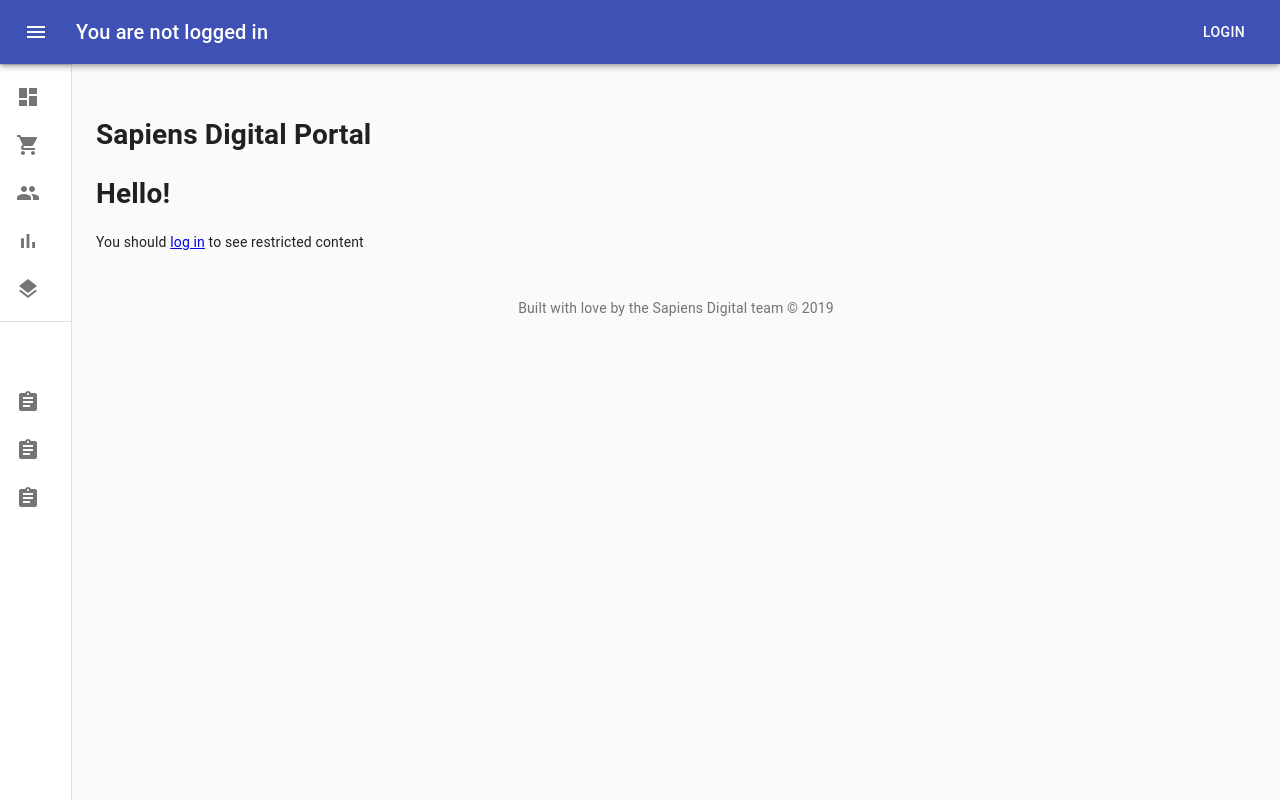
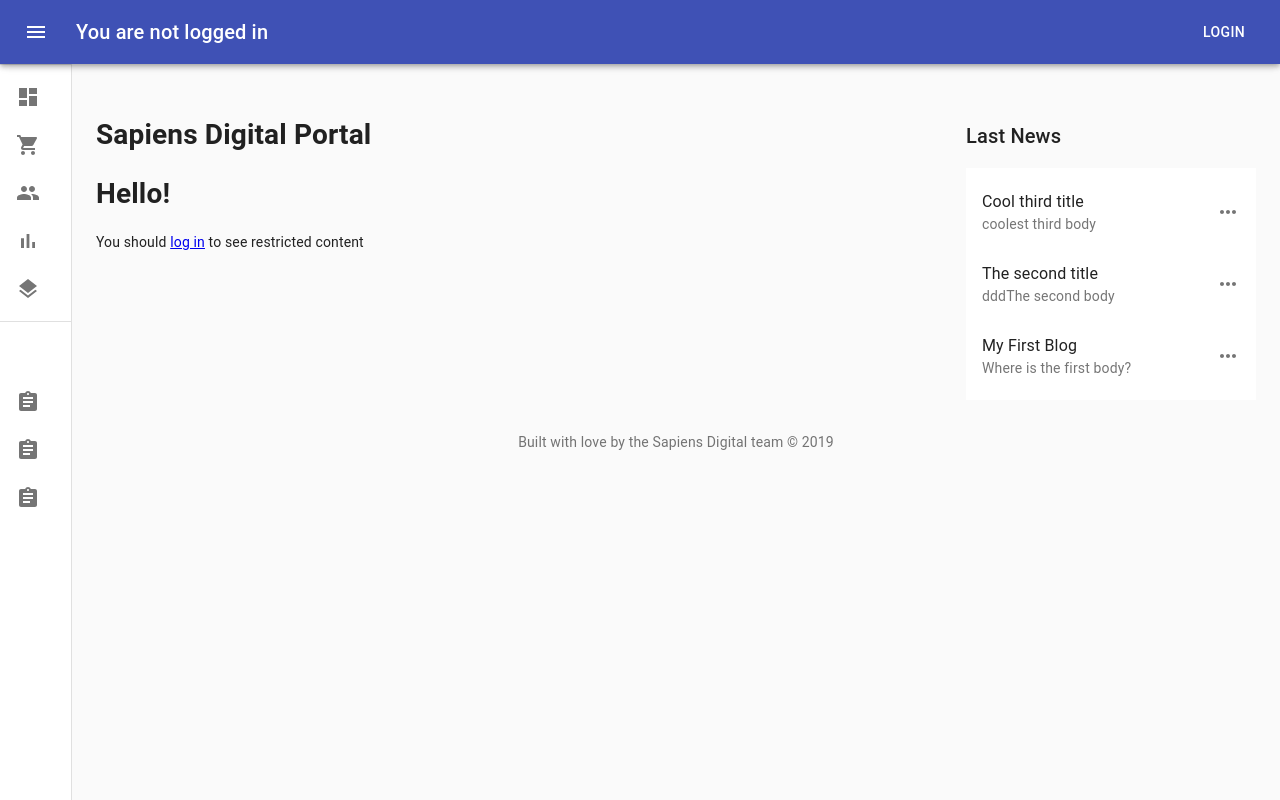
Before and after one commit to chertkovalex/gatsby-material-portal, a Gatsby site: page / in a window 1280 px wide. Built offline with nearby package versions, Linux system fonts and the light colour scheme; Gatsby itself is replaced by a stand-in of ours.

Commit message:
Add News List

```diff
--- /dev/null
+++ b/src/components/NewsList.js
@@ -0,0 +1,55 @@
+import React from 'react';
+import { Link } from 'gatsby';
+
+import { makeStyles } from '@material-ui/core/styles';
+import IconButton from '@material-ui/core/IconButton';
+import List from '@material-ui/core/List';
+import ListItem from '@material-ui/core/ListItem';
+import ListItemSecondaryAction from '@material-ui/core/ListItemSecondaryAction';
+import ListItemText from '@material-ui/core/ListItemText';
+import MoreHorizIcon from '@material-ui/icons/MoreHoriz';
+import Typography from '@material-ui/core/Typography';
+
+import useNewsData from '../hooks/NewsData';
+
+const useStyles = makeStyles(theme => ({
+  demo: {
+    backgroundColor: theme.palette.background.paper,
+  },
+  title: {
+    margin: theme.spacing(3, 0, 2),
+  },
+}));
+
+export default function NewsList() {
+  const newsData = useNewsData();
+  const classes = useStyles();
+
+  return (
+    <>
+      <Typography variant="h6" className={classes.title}>
+        Last News
+      </Typography>
+      <div className={classes.demo}>
+        <List>
+          {newsData.map(({ node }) => {
+            const { excerpt, frontmatter, id, fields } = node;
+            const { title } = frontmatter;
+            return (
+              <ListItem key={id}>
+                <ListItemText primary={title} secondary={excerpt} />
+                <ListItemSecondaryAction>
+                  <Link to={fields.slug}>
+                    <IconButton edge="end" aria-label="More">
+                      <MoreHorizIcon />
+                    </IconButton>
+                  </Link>
+                </ListItemSecondaryAction>
+              </ListItem>
+            );
+          })}
+        </List>
+      </div>
+    </>
+  );
+}
--- a/src/components/PrivateRoute.js
+++ b/src/components/PrivateRoute.js
@@ -15,6 +15,7 @@ const PrivateRoute = ({ component: Component, location, ...rest }) => {
 
 PrivateRoute.propTypes = {
   component: PropTypes.any.isRequired,
+  location: PropTypes.any,
 };
 
 export default PrivateRoute;
--- /dev/null
+++ b/src/hooks/NewsData.js
@@ -0,0 +1,30 @@
+import { graphql, useStaticQuery } from 'gatsby';
+
+const useNewsData = () => {
+  const newsData = useStaticQuery(
+    graphql`
+      query NEWS_DATA_QUERY {
+        allMarkdownRemark(sort: { order: DESC, fields: [frontmatter___date] }) {
+          edges {
+            node {
+              id
+              excerpt(pruneLength: 250)
+              fields {
+                slug
+              }
+              frontmatter {
+                date(formatString: "MMMM DD, YYYY")
+                path
+                title
+              }
+            }
+          }
+        }
+      }
+    `,
+  );
+
+  return newsData.allMarkdownRemark.edges;
+};
+
+export default useNewsData;
--- a/src/pages/index.js
+++ b/src/pages/index.js
@@ -1,21 +1,18 @@
 import React from 'react';
 import { Link, graphql } from 'gatsby';
 
-import Typography from '@material-ui/core/Typography';
-//import Box from '@material-ui/core/Box';
-//import MuiLink from '@material-ui/core/Link';
-//import ProTip from '../components/ProTip';
-//import Link from '../components/Link';
-import Dashboard from '../components/Dashboard';
+import { Grid } from '@material-ui/core';
 import Layout from '../components/Layout';
-import Orders from '../components/Orders';
-import UserDetails from '../components/UserDetails';
+import NewsList from '../components/NewsList';
 
 import { getCurrentUser, isLoggedIn } from '../services/auth';
 
+// eslint-disable-next-line react/prop-types
 export default function App({ data }) {
   return (
     <Layout>
+      <Grid container>
+        <Grid item xs={12} sm={8} lg={9}>
           <h1>{data.site.siteMetadata.title}</h1>
           <h1>Hello{isLoggedIn() && `, ${getCurrentUser().name}`}!</h1>
           <p>
@@ -29,26 +26,12 @@ export default function App({ data }) {
               </>
             )}
           </p>
-      {/*      <Router>
-        <div path="/">
-          {auth && <Orders />}
-          {!auth && <h1>Not logged in dashboard</h1>}
-        </div>
-
-      </Router>*/}
+        </Grid>
+        <Grid item xs={12} sm={4} lg={3}>
+          <NewsList />
+        </Grid>
+      </Grid>
     </Layout>
-    /*<Container maxWidth="sm">
-      <Box my={4}>
-        <Typography variant="h4" component="h1" gutterBottom>
-          Gatsby v4-beta example
-        </Typography>
-        <Link to="/about" color="secondary">
-          Go to the about page
-        </Link>
-        <ProTip />
-        <MadeWithLove />
-      </Box>
-    </Container>*/
   );
 }
 
```
Also changed, not shown: src/components/Layout.js (+6 -6 lines), src/components/Policies.js (+5 -13 lines). Lines whose indentation alone changed are shown as unchanged.
